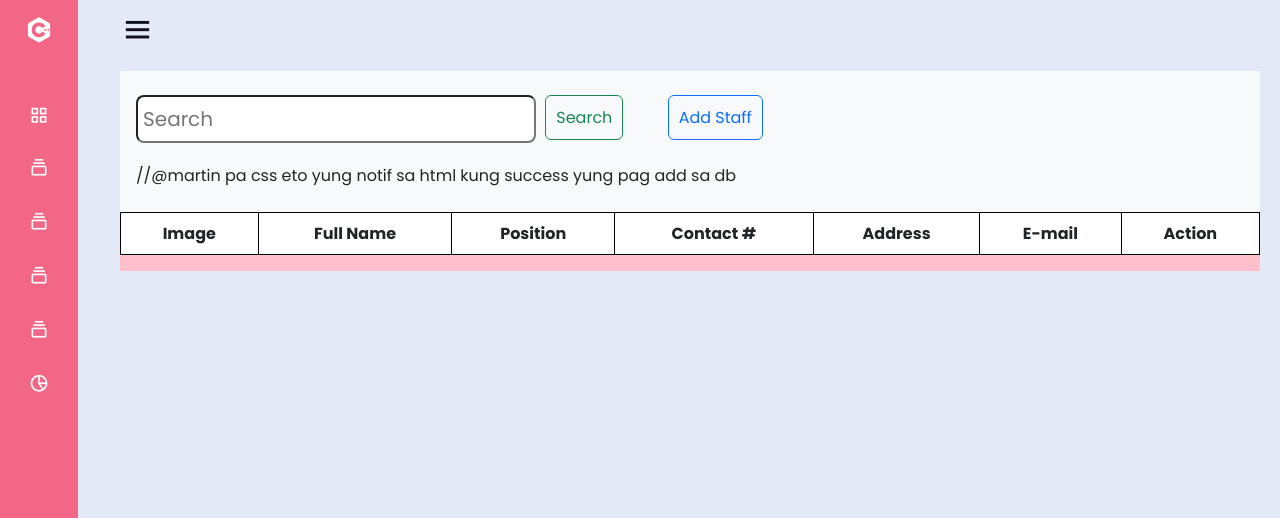
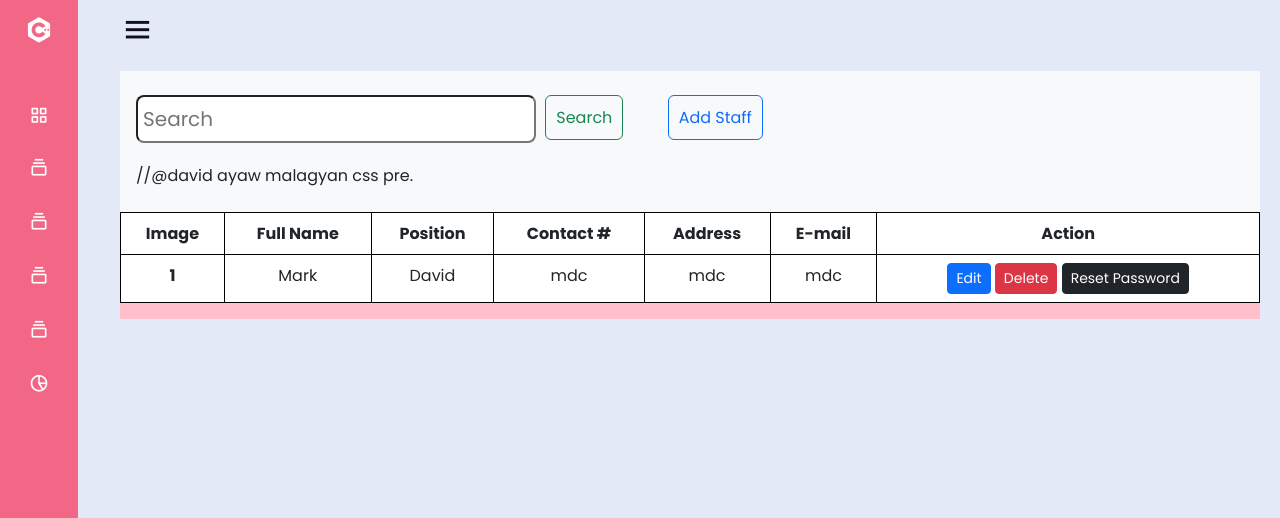
Before and after one commit to Mrk-Cstle/Capstone_Cysdo, a PHP site: page /pages/admin/addStaff.php in a window 1280 px wide. Shown: the top 518 px of the page. Run offline with PHP 8.4, Linux system fonts and the light colour scheme; a user stored in the database is signed in; lists and menus that the app fills with data are empty.

Commit message:
edit,delete,reset button

```diff
--- a/pages/admin/addStaff.php
+++ b/pages/admin/addStaff.php
@@ -25,11 +25,11 @@ include '../../assets/template/nav.php';
           <input class="searchBar form-control-lg mr-sm-2" type="search" placeholder="Search" aria-label="Search">
           <button class="btnSearch btn btn-outline-success" type="submit">Search</button>
           <a class="btnAddStaff btn btn-outline-primary" href="#btnAdd">Add Staff</a>
-          <p id="response"></p> //@martin pa css eto yung notif sa html kung success yung pag add sa db
+          <p id="response"></p> //@david ayaw malagyan css pre.
         </form>
       </nav>
       <div class="table-responsive">
-        <table class="table table-hover">
+        <table class="table table-bordered">
           <tr>
             <th scope="col">Image</th>
             <th scope="col">Full Name</th>
@@ -40,9 +40,22 @@ include '../../assets/template/nav.php';
             <th scope="col">Action</th>
           </tr>
 
-          <tr>
+      <tr>
 
-          </tr>
+        <tr>
+            <th scope="row">1</th>
+            <td>Mark</td>
+            <td>David</td>
+            <td>mdc</td>
+            <td>mdc</td>
+            <td>mdc</td>
+            <td>
+              <a class="btn btn-sm btn-primary" href="#btnEdit">Edit</a>
+              <a class="btn btn-sm btn-danger" href="">Delete</a>
+              <a class="btn btn-sm btn-dark" href="">Reset Password</a>
+            </td>
+      </tr>
+
         </table>
       </div>
       <div class="overlay" id="btnAdd">
@@ -64,6 +77,31 @@ include '../../assets/template/nav.php';
                 <label class="d-flex">E-mail</label>
                 <input class="d-flex" placeholder="Enter E-mail" type="text" id="email">
                 <input class="btn btn-success" value="Submit" onclick="submitData('insert')">
+              </form>
+            </div>
+          </div>
+        </div>
+      </div>
+
+      <div class="overlay" id="btnEdit">
+        <div class="wrapper">
+          <h2>Edit Details</h2><a class="close" href="#">&times;</a>
+          <div class="content">
+            <div class="container">
+              <form>
+                <label class="d-flex">Last Name</label>
+                <input class="d-flex" placeholder="Enter New Last Name" type="text" id="lastName">
+                <label class="d-flex">First Name</label>
+                <input class="d-flex" placeholder="Enter New Full Name" type="text" id="firstName">
+                <label class="d-flex">Middle Name</label>
+                <input class="d-flex" placeholder="Enter New Middle Name" type="text" id="middleName">
+                <label class="d-flex">Position</label>
+                <input class="d-flex" placeholder="Enter New Position" type="text" id="position">
+                <label class="entCont d-flex">Contact #</label>
+                <input class="entContact d-flex" placeholder="Enter New Contact no." type="number" id="contactNumber">
+                <label class="d-flex">E-mail</label>
+                <input class="d-flex" placeholder="Enter New E-mail" type="text" id="email">
+                <input class="btn btn-success" value="Submit">
               </form>
             </div>
           </div>
```
